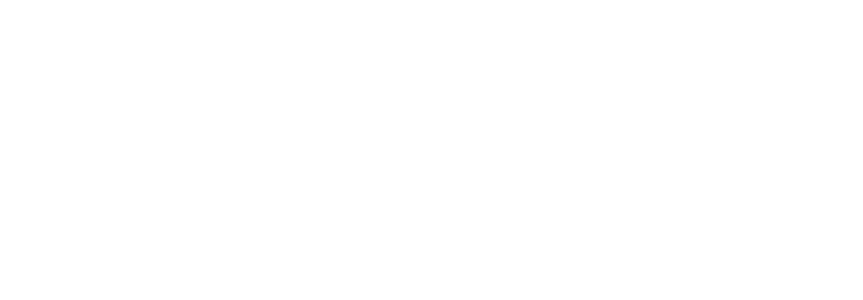
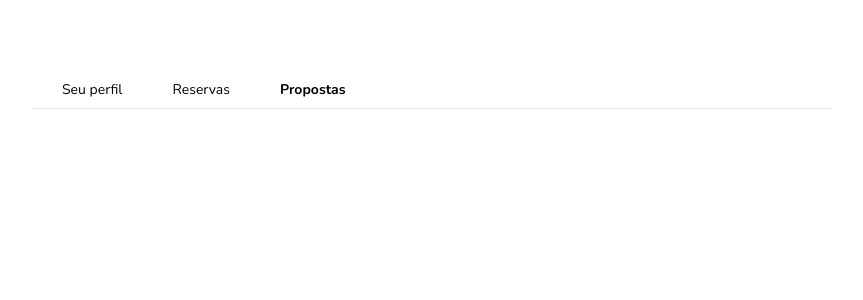
Before and after one commit to cgmbauer/frente_criacoes, a React (Create React App) app: page /offers in a window 1280 px wide. Shown: the top 300 px of the page, without its empty margins (208-1071 px from the left). Built offline with nearby package versions, Linux system fonts and the light colour scheme.

Commit message:
feat: criado componente NavBar e paginas de user

```diff
--- /dev/null
+++ b/src/components/NavBar/index.jsx
@@ -0,0 +1,25 @@
+import React from 'react';
+
+import { NavLink } from 'react-router-dom';
+
+import { NavBarContainer } from './styles';
+
+const NavBar = () => {
+  return (
+    <NavBarContainer>
+      <NavLink activeClassName="selected" to="/profile">
+        Seu perfil
+      </NavLink>
+
+      <NavLink activeClassName="selected" to="/reservations">
+        Reservas
+      </NavLink>
+
+      <NavLink activeClassName="selected" to="/offers">
+        Propostas
+      </NavLink>
+    </NavBarContainer>
+  );
+};
+
+export default NavBar;
--- /dev/null
+++ b/src/components/NavBar/styles.js
@@ -0,0 +1,52 @@
+import styled from 'styled-components';
+
+export const NavBarContainer = styled.nav`
+  position: relative;
+
+  max-width: 800px;
+
+  display: flex;
+  flex-direction: row;
+  align-items: center;
+  justify-content: flex-start;
+
+  padding-bottom: 10px;
+  margin: 70px auto 0;
+
+  &:after {
+    content: '';
+    position: absolute;
+    bottom: 0;
+    left: 0;
+
+    width: 100%;
+    height: 1px;
+    max-width: 800px;
+
+    border-bottom: 1px solid #e5e5e5;
+  }
+
+  a {
+    text-decoration: none;
+    color: var(--color-primary);
+    font-family: var(--font-family-primary);
+    font-weight: 400;
+    font-size: 14px;
+
+    &.selected {
+      font-weight: 700;
+    }
+
+    &:first-child {
+      margin-left: 30px;
+    }
+
+    &:nth-child(n + 2) {
+      margin-left: 20px;
+
+      @media (min-width: 600px) {
+        margin-left: 50px;
+      }
+    }
+  }
+`;
--- /dev/null
+++ b/src/pages/Offers/index.jsx
@@ -0,0 +1,15 @@
+import React from 'react';
+
+import NavBar from '../../components/NavBar';
+
+import { OffersContainer } from './styles';
+
+const Offers = () => {
+  return (
+    <OffersContainer>
+      <NavBar />
+    </OffersContainer>
+  );
+};
+
+export default Offers;
--- /dev/null
+++ b/src/pages/Offers/styles.js
@@ -0,0 +1,59 @@
+import styled from 'styled-components';
+
+export const OffersContainer = styled.main`
+  width: 100%;
+  height: 100vh;
+
+  padding: 10px 20px;
+`;
+
+export const NavBar = styled.nav`
+  position: relative;
+
+  max-width: 800px;
+
+  display: flex;
+  flex-direction: row;
+  align-items: center;
+  justify-content: flex-start;
+
+  padding-bottom: 10px;
+  margin: 70px auto 0;
+
+  &:after {
+    content: '';
+    position: absolute;
+    bottom: 0;
+    left: 0;
+
+    width: 100%;
+    height: 1px;
+    max-width: 800px;
+
+    border-bottom: 1px solid #e5e5e5;
+  }
+
+  a {
+    text-decoration: none;
+    color: var(--color-primary);
+    font-family: var(--font-family-primary);
+    font-weight: 400;
+    font-size: 14px;
+
+    &.selected {
+      font-weight: 700;
+    }
+
+    &:first-child {
+      margin-left: 30px;
+    }
+
+    &:nth-child(n + 2) {
+      margin-left: 20px;
+
+      @media (min-width: 600px) {
+        margin-left: 50px;
+      }
+    }
+  }
+`;
--- /dev/null
+++ b/src/pages/Profile/index.jsx
@@ -0,0 +1,11 @@
+import React from 'react';
+
+const Profile = () => {
+  return (
+    <>
+      <h1>Profile page</h1>
+    </>
+  );
+};
+
+export default Profile;
--- /dev/null
+++ b/src/pages/Reservations/index.jsx
@@ -0,0 +1,11 @@
+import React from 'react';
+
+const Reservations = () => {
+  return (
+    <>
+      <h1>Reservations page</h1>
+    </>
+  );
+};
+
+export default Reservations;
--- a/src/routes/index.jsx
+++ b/src/routes/index.jsx
@@ -5,11 +5,19 @@
 import SignUp from '../pages/SignUp';
 import ForgotPassword from '../pages/ForgotPassword';
 
+import Profile from '../pages/Profile';
+import Reservations from '../pages/Reservations';
+import Offers from '../pages/Offers';
+
 const Routes = () => (
   <Switch>
     <Route path="/" exact component={SignIn} />
     <Route path="/signup" exact component={SignUp} />
     <Route path="/forgot-password" exact component={ForgotPassword} />
+
+    <Route path="/profile" exact component={Profile} />
+    <Route path="/reservations" exact component={Reservations} />
+    <Route path="/offers" exact component={Offers} />
   </Switch>
 );
 
```
